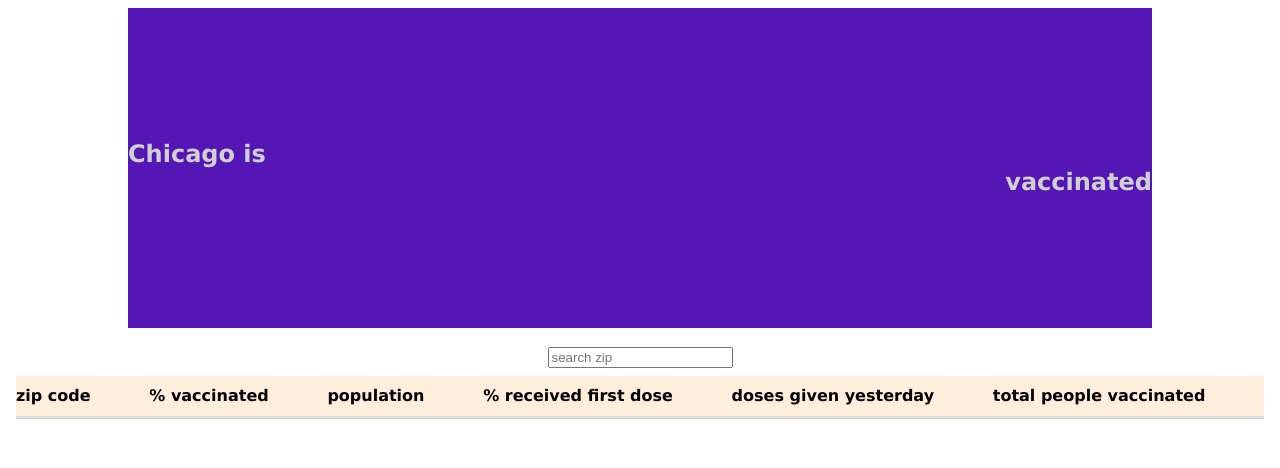
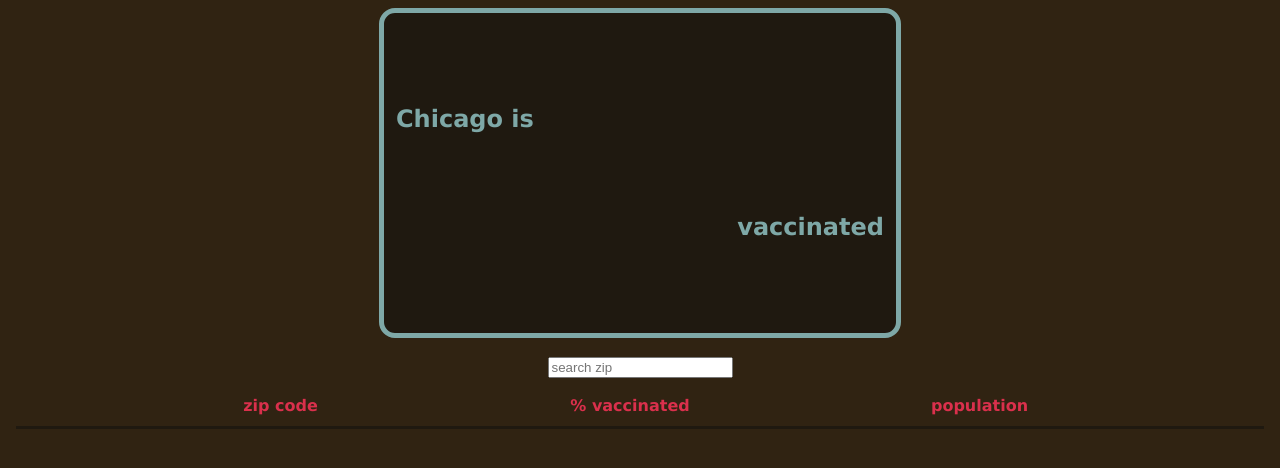
Before and after one commit to patraydev/chi-vac-trac, a plain HTML site: page index.html in a window 1280 px wide. Drawn offline with nearby package versions, Linux system fonts and the light colour scheme; no server answers.

Commit message:
various styling/formatting changes

```diff
--- a/app.js
+++ b/app.js
@@ -60,7 +60,7 @@ const updateData = (data) => {
       console.log("latest date found");
       const objToAdd = {
         zip: element.zip_code,
-        percentVaxd: element.vaccine_series_completed_percent_population,
+        percentVaxd: `${Math.round(element.vaccine_series_completed_percent_population * 1000) / 10}%`,
         pop: element.population,
         percentFirstDosed: element._1st_dose_percent_population,
         dosesYesterday: element.total_doses_daily,
--- a/index.html
+++ b/index.html
@@ -33,7 +33,7 @@
       <div class="cell pop">population</div>
       <div class="cell percentFirstDosed">% received first dose</div>
       <div class="cell dosesYesterday">doses given yesterday</div>
-      <div class="cell dosesTotal">total people vaccinated</div>
+      <div class="cell peopleVaxd">total people vaccinated</div>
     </div>
   </div>
 
--- a/style.css
+++ b/style.css
@@ -1,5 +1,6 @@
 body {
   font-family:Geneva, Tahoma, sans-serif;
+  background-color: rgb(48,35,18);
 }
 
 
@@ -12,31 +13,34 @@ justify-content: center;
 flex-direction: column;
 align-items: center;
 text-align: center;
-background-color: #5417b6;
-color: #d0d0d0;
+background-color: rgb(31,25,16);
+color: rgb(126,168,167);
+border-radius: 1em;
+border: 5px solid rgb(126,168,167);
 }
 
 .fuck-covid {
   font-weight: 500;
-  margin: 0;
+  margin: .5em;
   font-size: 5em;
   align-self: center;
 }
 
 #chi-is {
-  margin:0;
+  margin:0 0 0 .5em;
   flex: 0 1 auto;
 align-self: flex-start;
 }
 
 #vaccinated {
-  margin:0;
+  margin:0 .5em 0 0;
   flex: 0 1 auto;
 align-self: flex-end;
 }
 
 #up-date {
 align-self: flex-end;
+color: rgb(218, 48, 76);
 }
 
 .map-display {
@@ -55,13 +59,13 @@ justify-content: center;
   font-size: 1rem;
   margin: 0.5rem;
   line-height: 1.5;
-  border-bottom: 1px solid #d0d0d0;
+  border-bottom: 1px solid rgb(31,25,16);
   flex: 1 1 auto;
 }
 
 
 .table-row {
-  border-bottom: 2px solid #e0e0e0;
+  border-bottom: 2px solid rgb(31,25,16);
   border-collapse: collapse;
   padding-top: 5px;
   display: flex;
@@ -70,10 +74,11 @@ justify-content: center;
 }
 
 .table-row.header {
-  background-color: #FFEEDB;
+  background-color: #;
   font-weight: bold;
   padding-top: 8px;
   padding-bottom: 8px;
+  color: rgb(31,25,16)
 }
 
 .cell {
@@ -82,13 +87,20 @@ justify-content: center;
   white-space: nowrap;
   text-overflow: ellipsis;
   padding-right: 20px;
+  color: rgb(218, 48, 76);
+  max-width: 130px;
+  text-align: center
 }
 
 /* //breakpoints courtesy https:\/\/devfacts.com\/media-queries-breakpoints-2021\/ */
 
 /* // Small devices (landscape phones, 576px and up) */
 @media (max-width: 576px) {
-.pop{
+.main-display{
+    max-width: 80vw;
+  }
+
+  .pop{
   display: none;
 }
 .percentFirstDosed{
@@ -97,22 +109,40 @@ justify-content: center;
 .dosesYesterday{
   display: none;
 }
-.dosesTotal{
+.peopleVaxd{
   display: none;
 }
+.table-row {
+
+}
+
 }
 
 /* // Medium devices (tablets, 768px and up) */
 @media (min-width: 768px) {
-
+  .main-display{
+    max-width: 60vw;
+  }
+  .percentFirstDosed{
+    display: none;
+  }
+  .dosesYesterday{
+    display: none;
+  }
+  .peopleVaxd{
+    display: none;
+  }
 }
 
 /* // Large devices (desktops, 992px and up) */
 @media (min-width: 992px) {
-
+.main-display{
+    max-width: 50vw;
+  }
 }
 
 /* // Extra large devices (large desktops, 1200px and up) */
 @media (min-width: 1200px) {
-
+.main-display{
+    max-width: 40vw;
 }
```
